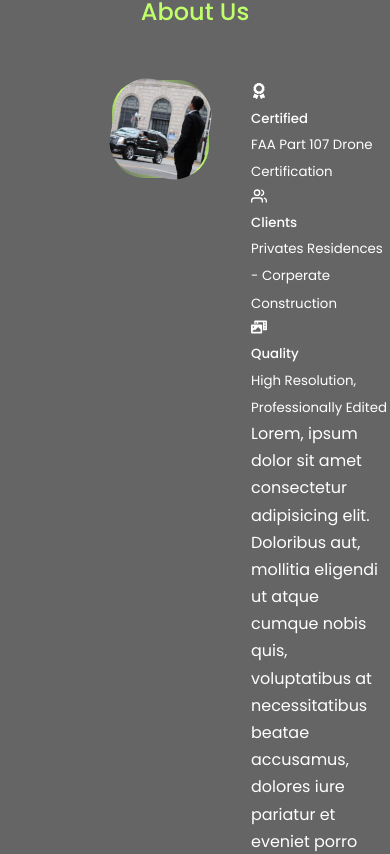
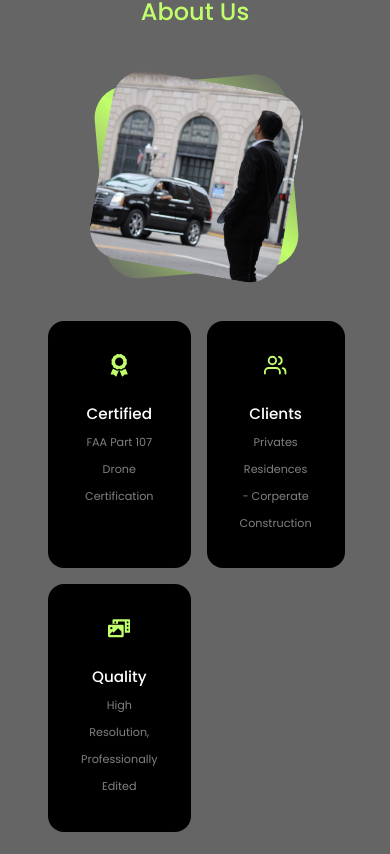
Before and after one commit to Dev-Corey/raised-frame, a React (Create React App) app: page / in a window 390 px wide. Shown: the part 971-1825 px from the top of the page. Built offline with nearby package versions, Linux system fonts and the light colour scheme.

Commit message:
About Section CSS completed

```diff
--- a/src/components/about/About.jsx
+++ b/src/components/about/About.jsx
@@ -11,11 +11,13 @@ const About = () => {
 			<h2>About Us</h2>
 
 			<div className='container about__container'>
+				<a href='#contact'>
 					<div className='about__me'>
 						<div className='about__me-image'>
 							<img src={ME} alt='Javys Carrero, CEO' />
 						</div>
 					</div>
+				</a>
 
 				<div className='about__content'>
 					<div className='about__cards'>
@@ -34,10 +36,11 @@ const About = () => {
 							<h5>Quality</h5>
 							<small>High Resolution, Professionally Edited</small>
 						</article>
+					</div>
 
 					<p>
-							Lorem, ipsum dolor sit amet consectetur adipisicing elit. Doloribus aut, mollitia eligendi ut atque cumque nobis quis, voluptatibus at necessitatibus beatae accusamus,
-							dolores iure pariatur et eveniet porro dolorum ab.
+						Lorem, ipsum dolor sit amet consectetur adipisicing elit. Doloribus aut, mollitia eligendi ut atque cumque nobis quis, voluptatibus at necessitatibus beatae accusamus, dolores
+						iure pariatur et eveniet porro dolorum ab.
 					</p>
 
 					<a href='#contact' className='btn btn__primary'>
@@ -45,7 +48,6 @@ const About = () => {
 					</a>
 				</div>
 			</div>
-			</div>
 		</section>
 	);
 };
--- a/src/components/about/about.css
+++ b/src/components/about/about.css
@@ -1,8 +1,9 @@
 .about__container {
-	padding-left: 7rem;
+	padding-left: 3rem;
+	padding-right: 3rem;
 	display: grid;
-	grid-template-columns: 35% 50%;
-	gap: 15%;
+	grid-template-columns: 40% 50%;
+	gap: 10%;
 }
 
 .about__me {
@@ -12,15 +13,99 @@
 	background: linear-gradient(45deg, transparent, var(--color-primary), transparent);
 	display: grid;
 	place-items: center;
+	transform: rotate(-5deg);
+	transition: var(--transition);
 }
 
 .about__me-image {
 	border-radius: 2rem;
 	overflow: hidden;
-	transform: rotate(10deg);
+	transform: rotate(15deg);
 	transition: var(--transition);
 }
 
-.about__me-image:hover {
+.about__me-image:hover,
+.about__me:hover {
 	transform: rotate(0deg);
 }
+
+.about__cards {
+	display: grid;
+	grid-template-columns: repeat(3, 1fr);
+	gap: 1.5rem;
+}
+
+.about__card {
+	background: var(--color-bg-variant);
+	border: 1px solid transparent;
+	border-radius: 1rem;
+	padding: 2rem;
+	text-align: center;
+}
+
+.about__card:hover {
+	background: transparent;
+	background-color: var(--color-primary-variant);
+	transition: var(--transition);
+	cursor: default;
+}
+
+.about__icon {
+	color: var(--color-primary);
+	font-size: 1.4rem;
+	margin-bottom: 1rem;
+}
+
+.about__card h5 {
+	font-size: 0.95rem;
+}
+
+.about__card small {
+	font-size: 0.7rem;
+	color: var(--color-light);
+}
+
+.about__content p {
+	margin: 2rem 0 2.6rem;
+	color: var(--color-light);
+}
+
+/* Media Queries (MEDIUM DEVICES) */
+
+@media screen and (max-width: 1024px) {
+	.about__container {
+		grid-template-columns: 1fr;
+		gap: 0;
+	}
+
+	.about__me {
+		width: 50%;
+		margin: 2rem auto 4rem;
+	}
+
+	.about__content p {
+		margin: 1rem 0 1.5rem;
+	}
+}
+
+/* Media Queries (SMALL DEVICES) */
+
+@media screen and (max-width: 600px) {
+	.about__me {
+		width: 65%;
+		margin: 0 auto 3rem;
+	}
+
+	.about__cards {
+		grid-template-columns: 1fr 1fr;
+		gap: 1rem;
+	}
+
+	.about__content {
+		text-align: center;
+	}
+
+	.about__content p {
+		margin: 1.5rem 0;
+	}
+}
```
Also changed, not shown: src/components/header/header.css (+0 -12 lines). Lines whose indentation alone changed are shown as unchanged.
